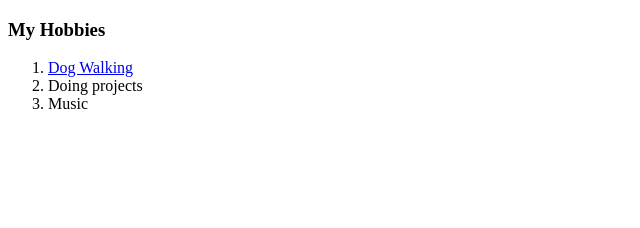
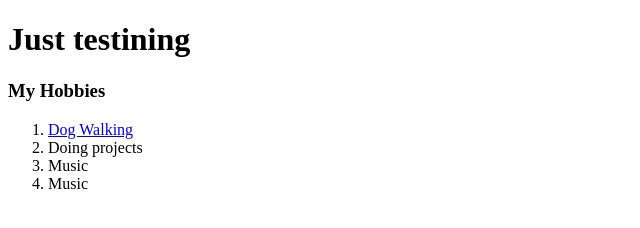
Before and after one commit to dtravis2010/cv-correct-, a plain HTML site: page Hobbies.html in a window 1280 px wide. Shown: the whole page, without its empty margins (0-640 px from the left). Drawn offline with Linux system fonts and the light colour scheme.

Commit message:
added tested line
add

```diff
--- a/Hobbies.html
+++ b/Hobbies.html
@@ -5,11 +5,13 @@
     <title>My Hobbies</title>
 </head>
 <body>
+    <h1>Just testining </h1>
     <h3>My Hobbies</h3>
     <ol>
         <li><a href="https://fortworthtexaspetsitting.com/?gclid=EAIaIQobChMI-e2SwtSf_QIVLhXUAR2AbgrREAAYASAAEgIY7vD_BwE">Dog Walking</a></li>
         <li>Doing projects</li>
         <li>Music</li>
-    </ol>
-</body>
-</html>
+        <li>Music</li>
+        </ol>
+        </body>
+        </html>
```
